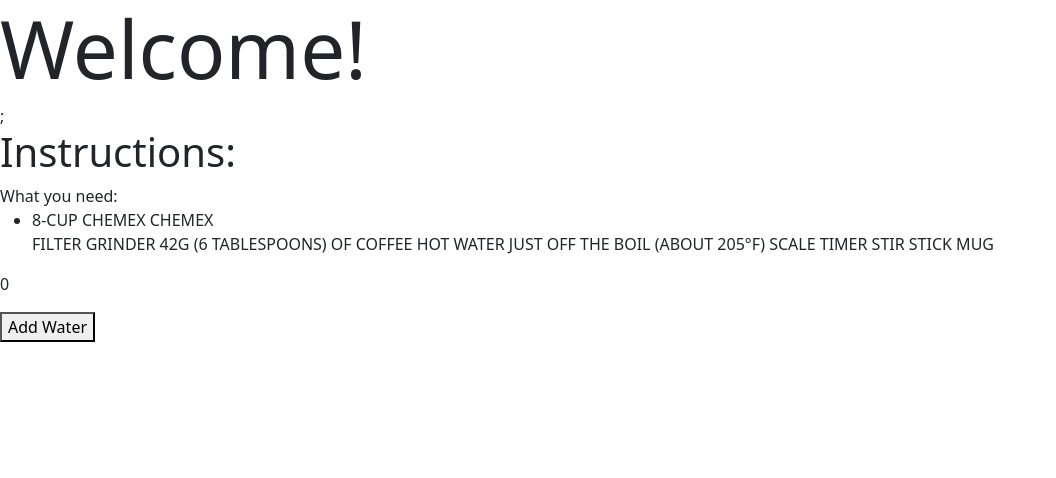
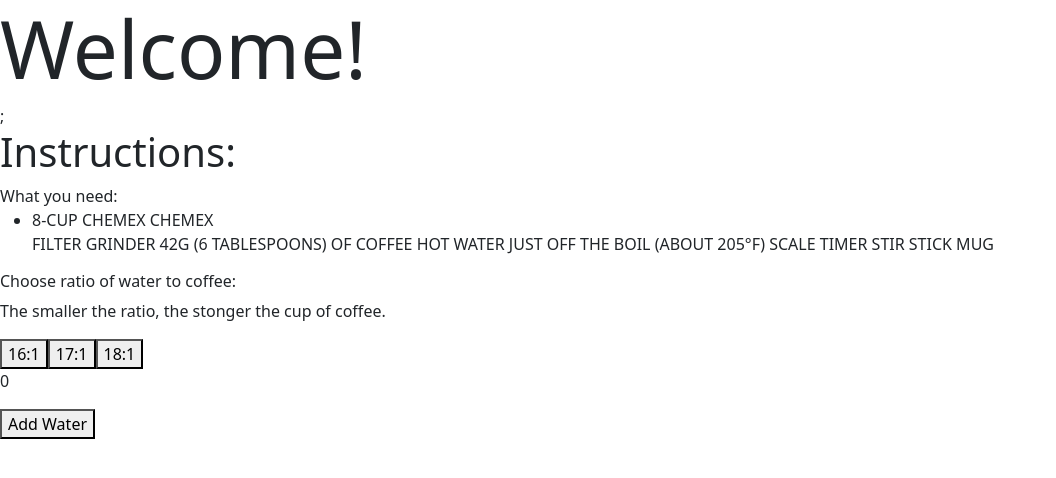
Before and after one commit to ekmagiccat/capstone, a React (Create React App) app: page / in a window 1280 px wide. Shown: the top 478 px of the page, without its empty margins (0-1056 px from the left). Built offline with nearby package versions, Linux system fonts and the light colour scheme.

Commit message:
add ratio logic

```diff
--- a/src/components/GamePlay.tsx
+++ b/src/components/GamePlay.tsx
@@ -2,13 +2,34 @@ import React, { useState } from "react";
 
 const GamePlay = () => {
   const [waterValue, setWaterValue] = useState(0);
+  const [ratio, setRatio] = useState(0);
 
   const handleAddWater = () => {
     setWaterValue(waterValue + 5);
   };
 
+  const handleChooseRatio = () => {
+    setRatio(ratio);
+    }
+
+  const handleWaterValue = () => {
+    if (waterValue === 300)
+    return "You've reached 300!"
+  }
+
   return (
     <div>
+      <h6>Choose ratio of water to coffee:</h6>
+      <p>The smaller the ratio, the stonger the cup of coffee.</p>
+      <button className="ratio1" onClick={handleChooseRatio}>
+        16:1
+      </button>
+      <button className="ratio2" onClick={handleChooseRatio}>
+        17:1
+      </button>
+      <button className="ratio3" onClick={handleChooseRatio}>
+        18:1
+      </button>
       <p className="water">{waterValue}</p>
       <button type="button" onClick={handleAddWater}>
         Add Water
```
